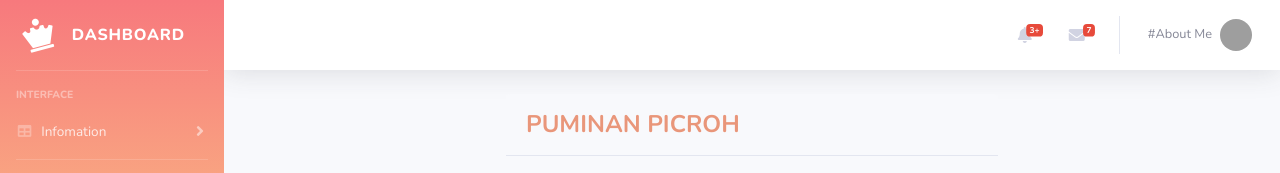
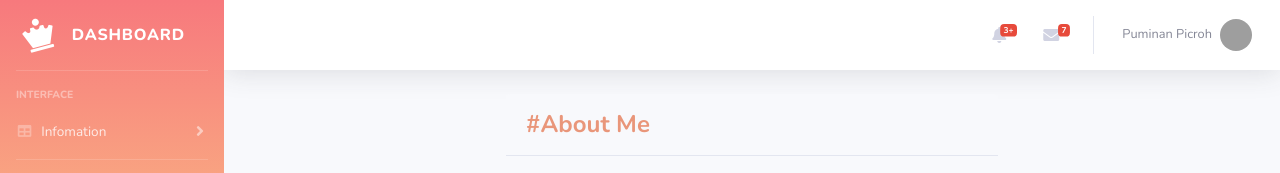
Before and after one commit to dhinvhum/Project-II, a plain HTML site: page about.html in a window 1280 px wide. Shown: the top 173 px of the page. Drawn offline with nearby package versions, Linux system fonts and the light colour scheme; grey boxes are pictures that could not be loaded.

Commit message:
update aboutme

```diff
--- a/about.html
+++ b/about.html
@@ -209,7 +209,7 @@
             <li class="nav-item dropdown no-arrow">
               <a class="nav-link dropdown-toggle" href="#" id="userDropdown" role="button" data-toggle="dropdown"
                 aria-haspopup="true" aria-expanded="false">
-                <span class="mr-2 d-none d-lg-inline text-gray-600 small">#About Me</span>
+                <span class="mr-2 d-none d-lg-inline text-gray-600 small">Puminan Picroh</span>
                 <img class="img-profile rounded-circle"
                   src="https://scontent.fbkk8-2.fna.fbcdn.net/v/t1.0-9/58376451_452593878816589_5024681569575501824_n.jpg?_nc_cat=107&_nc_oc=AQl89D0U7Q6TDMXI-ctEpwANMbxS7aTIW42FDto-knuDPrPtseckqVgvtcdV5kfIzx0&_nc_ht=scontent.fbkk8-2.fna&oh=48006daef6513015bf5c587270ae9150&oe=5D2A73B2">
               </a>
@@ -244,7 +244,7 @@
               <!-- Basic Card Example -->
 
               <div class="card-header py-3">
-                <h6 class="m-0 font-weight-bold text-primary">PUMINAN PICROH</h6>
+                <h6 class="m-0 font-weight-bold text-primary">#About Me</h6>
               </div>
               <div class="row">
                 <div class="group col-xl-6">
```
